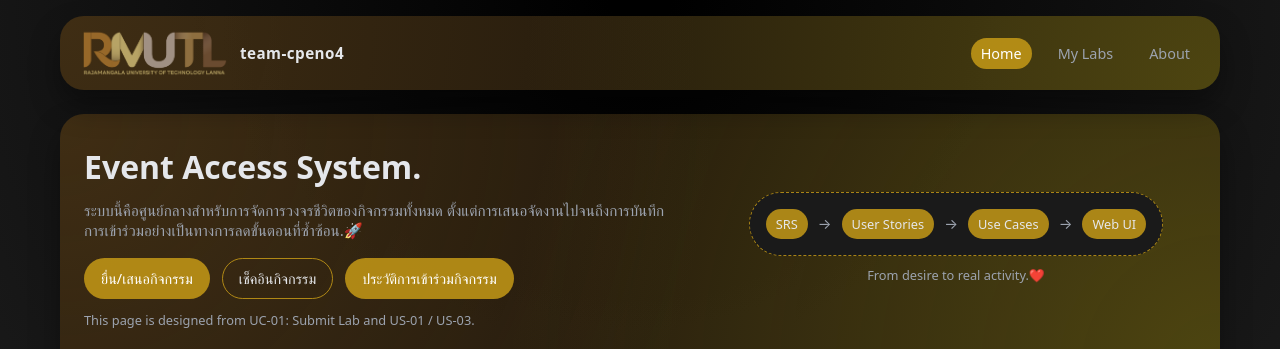
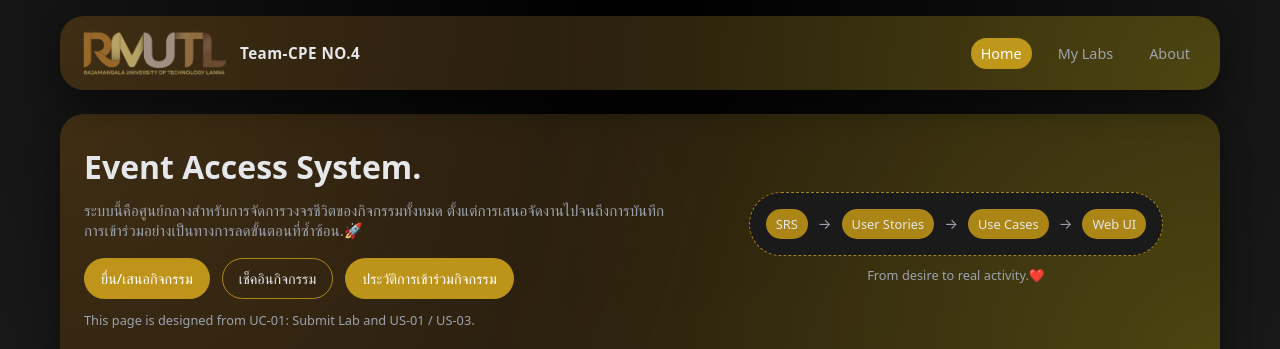
Before and after one commit to SoftwareDesign68-Team4/engce301-team-cpeno4, a plain HTML site: page engce301_Lab3_Web/index.html in a window 1280 px wide. Shown: the top 349 px of the page. Drawn offline with Linux system fonts and the light colour scheme.

Commit message:
แก้หัวข้อเว็ป

```diff
--- a/engce301_Lab3_Web/index.html
+++ b/engce301_Lab3_Web/index.html
@@ -19,7 +19,7 @@
             <div class="logo">
                 <!-- สามารถใส่โลโก้มหาวิทยาลัย หรือใช้ตัวอักษรแทน -->
                 <img class="logorm" src="img/logo.png" alt="rmutl">
-                <span class="logo-text">team-cpeno4</span>
+                <span class="logo-text">Team-CPE NO.4</span>
             </div>
 
             <nav class="main-nav">
--- a/engce301_Lab3_Web/styles.css
+++ b/engce301_Lab3_Web/styles.css
@@ -16,7 +16,7 @@
     --color-primary: #864d18;      /* ปุ่มหลัก / highlight */
     --color-bg: #0f172a;           /* background หลัก (ใส่สีที่ต้องการ) */
     --color-surface: #111827;      /* พื้นของ card/section */
-    --color-primary: #cb9e16d1;      /* ปุ่มหลัก / highlight */
+    --color-primary: #d1a41ce0;      /* ปุ่มหลัก / highlight */
     --color-secondary: #22c55e;    /* ปุ่มรอง / accent */
     --color-text: #e5e7eb;         /* ตัวอักษรหลัก */
     --color-text-muted: #9ca3af;   /* ตัวอักษรรอง */
```
